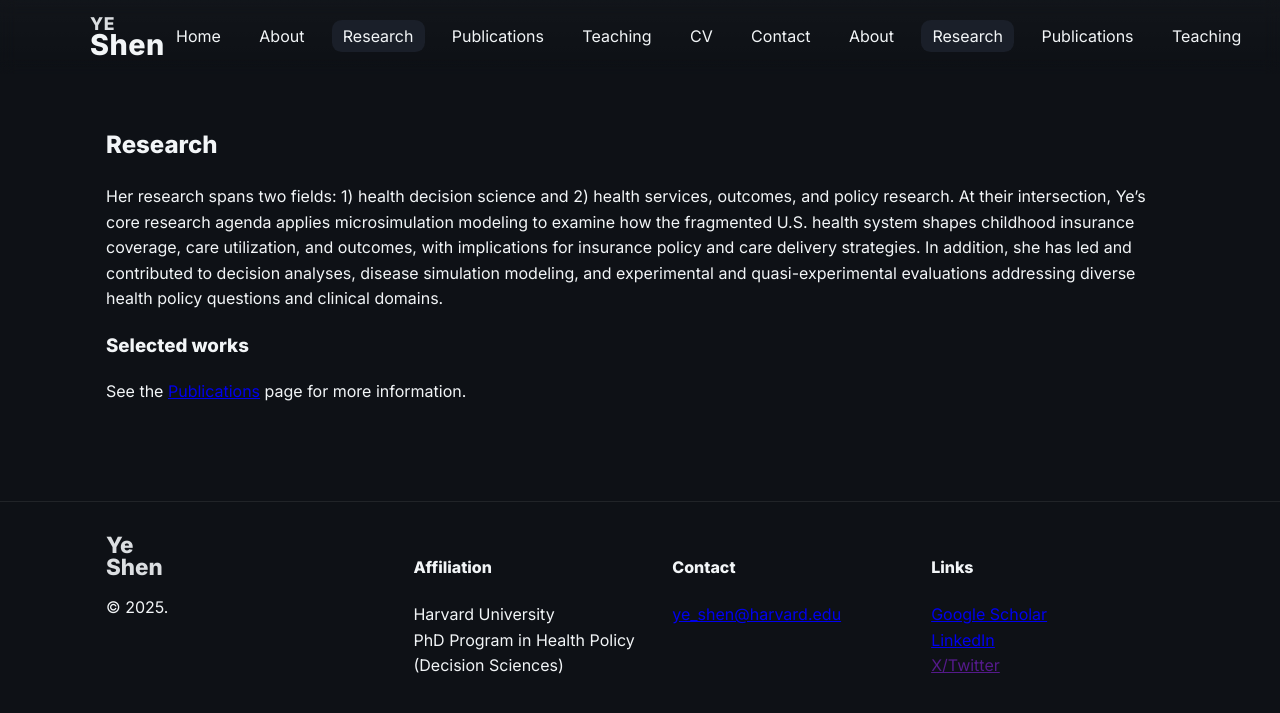
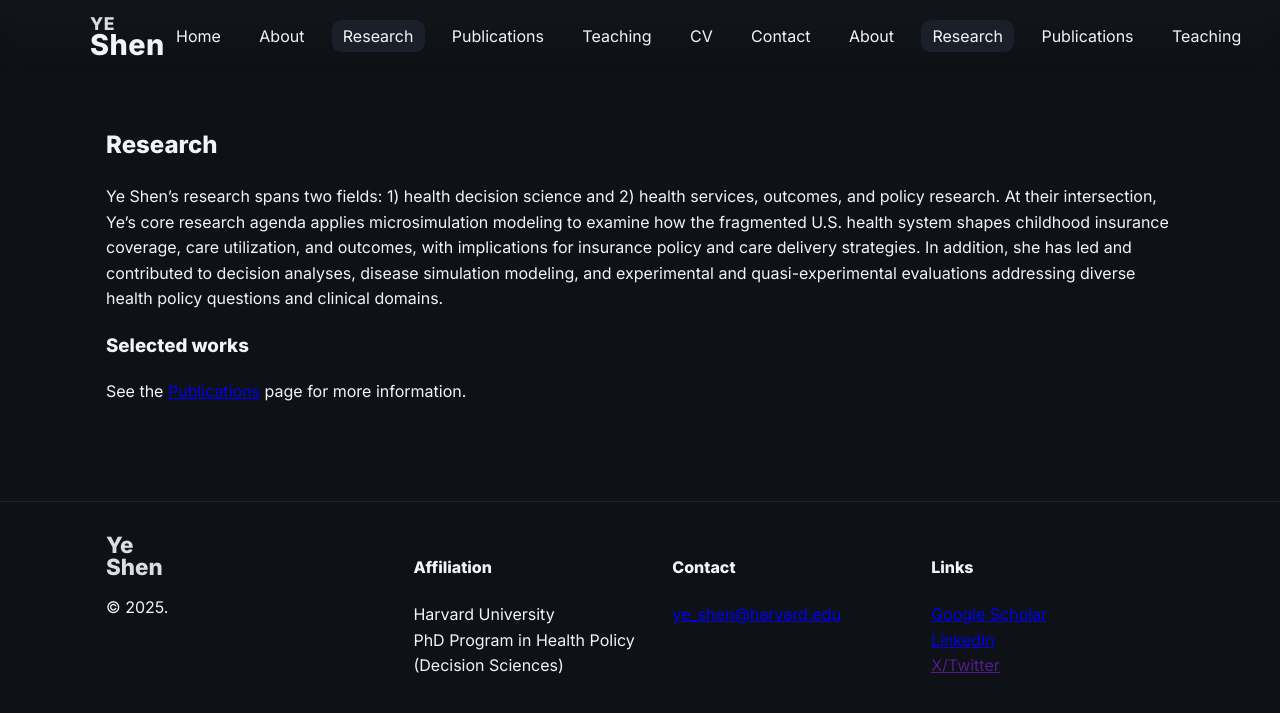
Before and after one commit to yshen11/yeshen-site, a Jekyll site: the page built from ye-shen-site/research.md, in a window 1280 px wide. Shown: the top 713 px of the page. Built offline with Jekyll 4.4.1, drawn with Linux system fonts in a browser that asks for light colours.

Commit message:
Update research.md

```diff
--- a/ye-shen-site/research.md
+++ b/ye-shen-site/research.md
@@ -6,7 +6,7 @@
 
 ## Research
 
-Her research spans two fields: 1) health decision science and 2) health services, outcomes, and policy research. At their intersection, Ye's core research agenda applies microsimulation modeling to examine how the fragmented U.S. health system shapes childhood insurance coverage, care utilization, and outcomes, with implications for insurance policy and care delivery strategies. In addition, she has led and contributed to decision analyses, disease simulation modeling, and experimental and quasi-experimental evaluations addressing diverse health policy questions and clinical domains.
+Ye Shen's research spans two fields: 1) health decision science and 2) health services, outcomes, and policy research. At their intersection, Ye's core research agenda applies microsimulation modeling to examine how the fragmented U.S. health system shapes childhood insurance coverage, care utilization, and outcomes, with implications for insurance policy and care delivery strategies. In addition, she has led and contributed to decision analyses, disease simulation modeling, and experimental and quasi-experimental evaluations addressing diverse health policy questions and clinical domains.
 
 ### Selected works
 See the [Publications]({{ '/publications/' | relative_url }}) page for more information.
```
